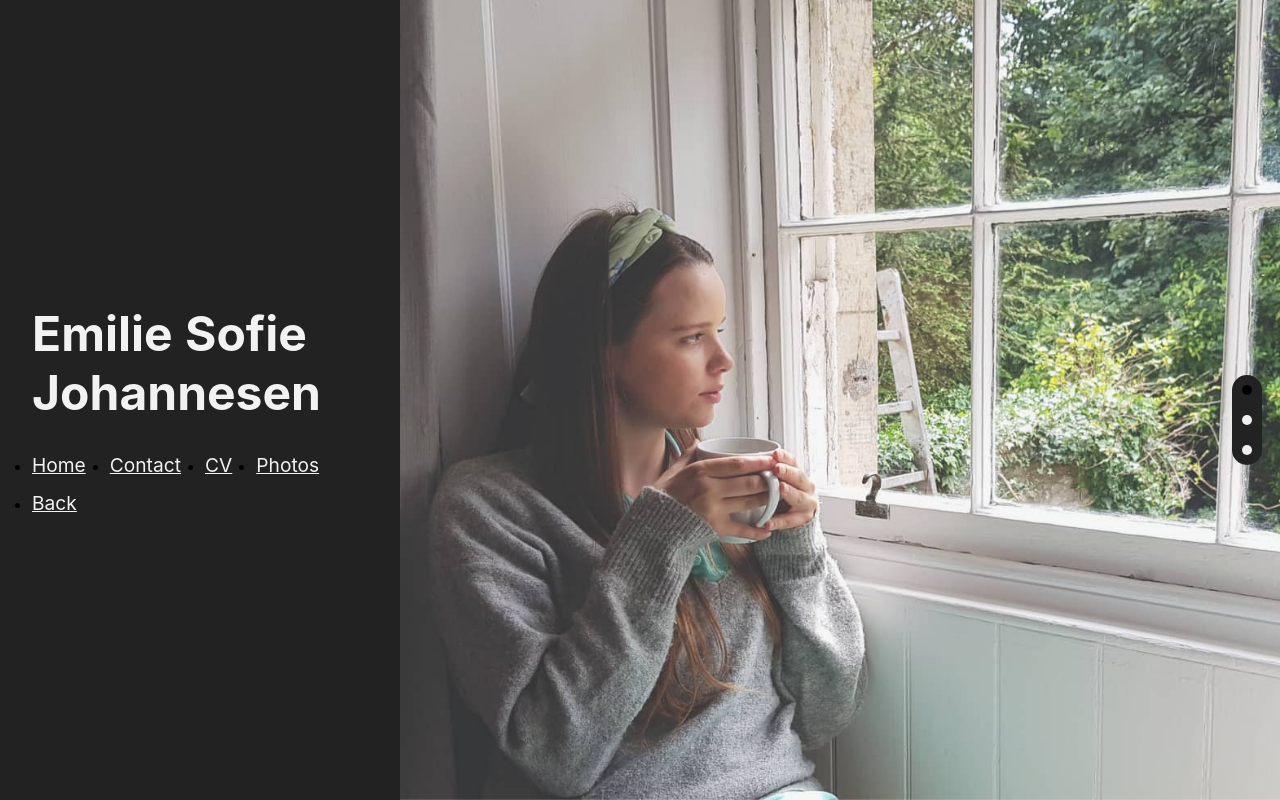
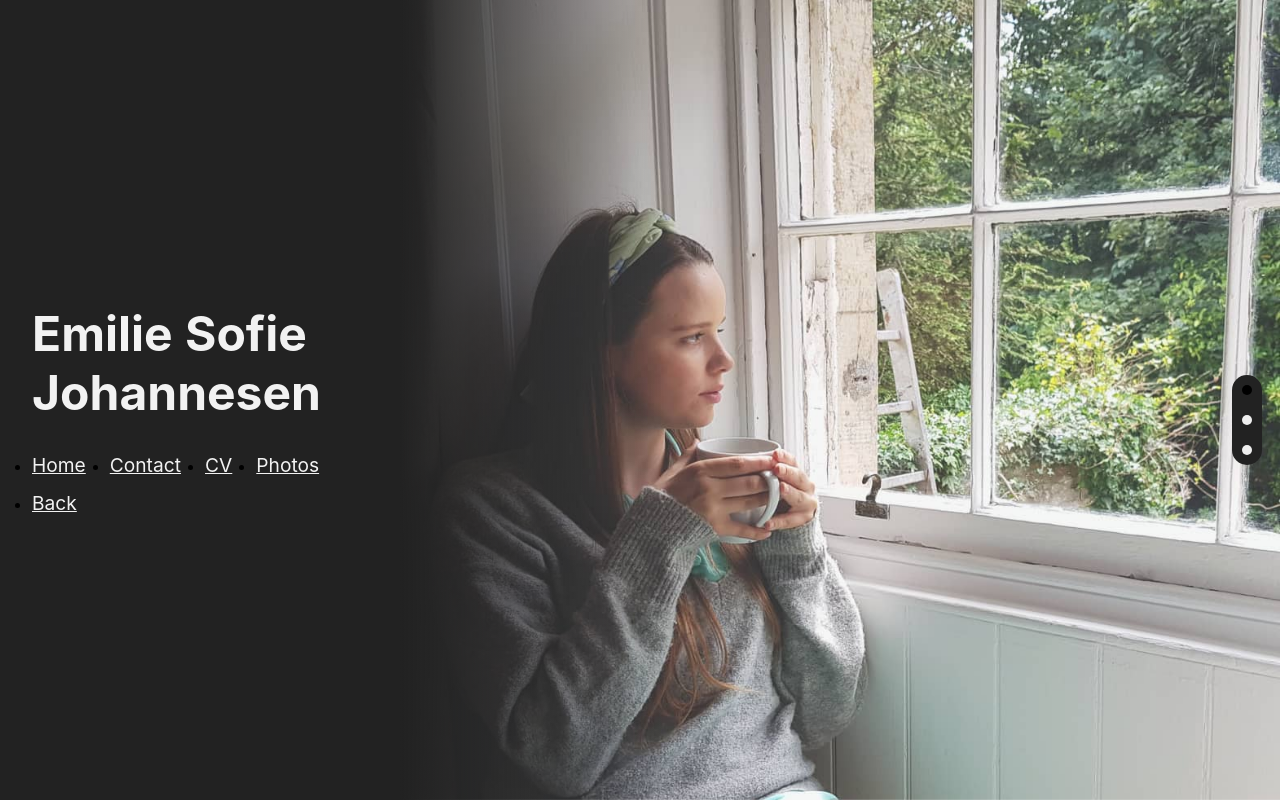
Before and after one commit to boyum/esj, a Nuxt app: page /casting-moscow in a window 1280 px wide. Built offline with nearby package versions, Linux system fonts and the light colour scheme.

Commit message:
Left-to-right gradient from nav to content

```diff
--- a/pages/casting-moscow/index.vue
+++ b/pages/casting-moscow/index.vue
@@ -90,7 +90,19 @@ nav ul {
 }
 .right {
   background-color: #f2f2f2;
+  position: relative;
   width: calc(100% - 400px);
+
+  &::before {
+    background-image: linear-gradient(to right, #222, rgba(#222, 0) 30%);
+    bottom: 0;
+    content: '';
+    left: 0;
+    position: absolute;
+    right: 0;
+    top: 0;
+    z-index: 1;
+  }
 }
 
 .VueCarousel {
```
